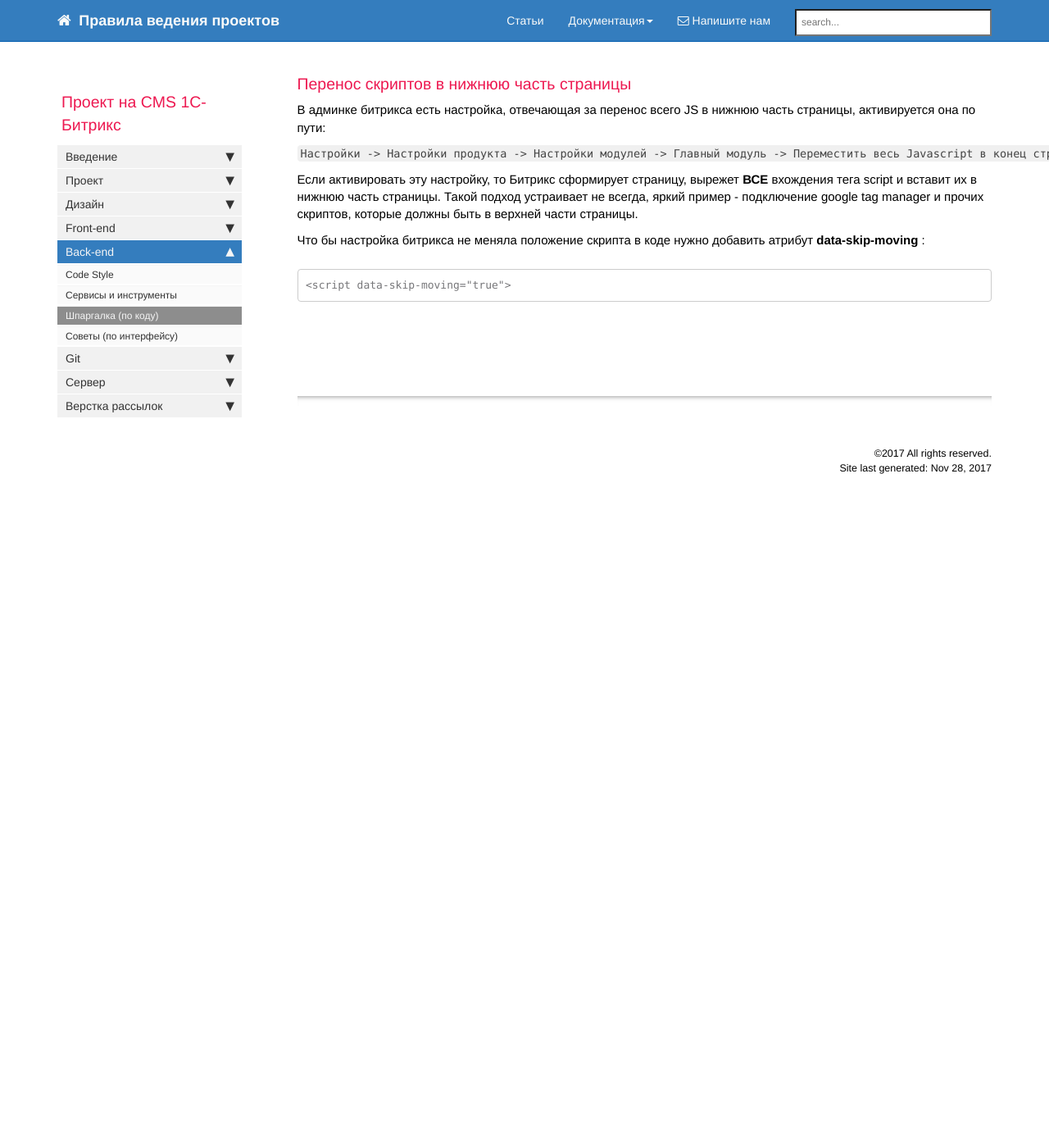
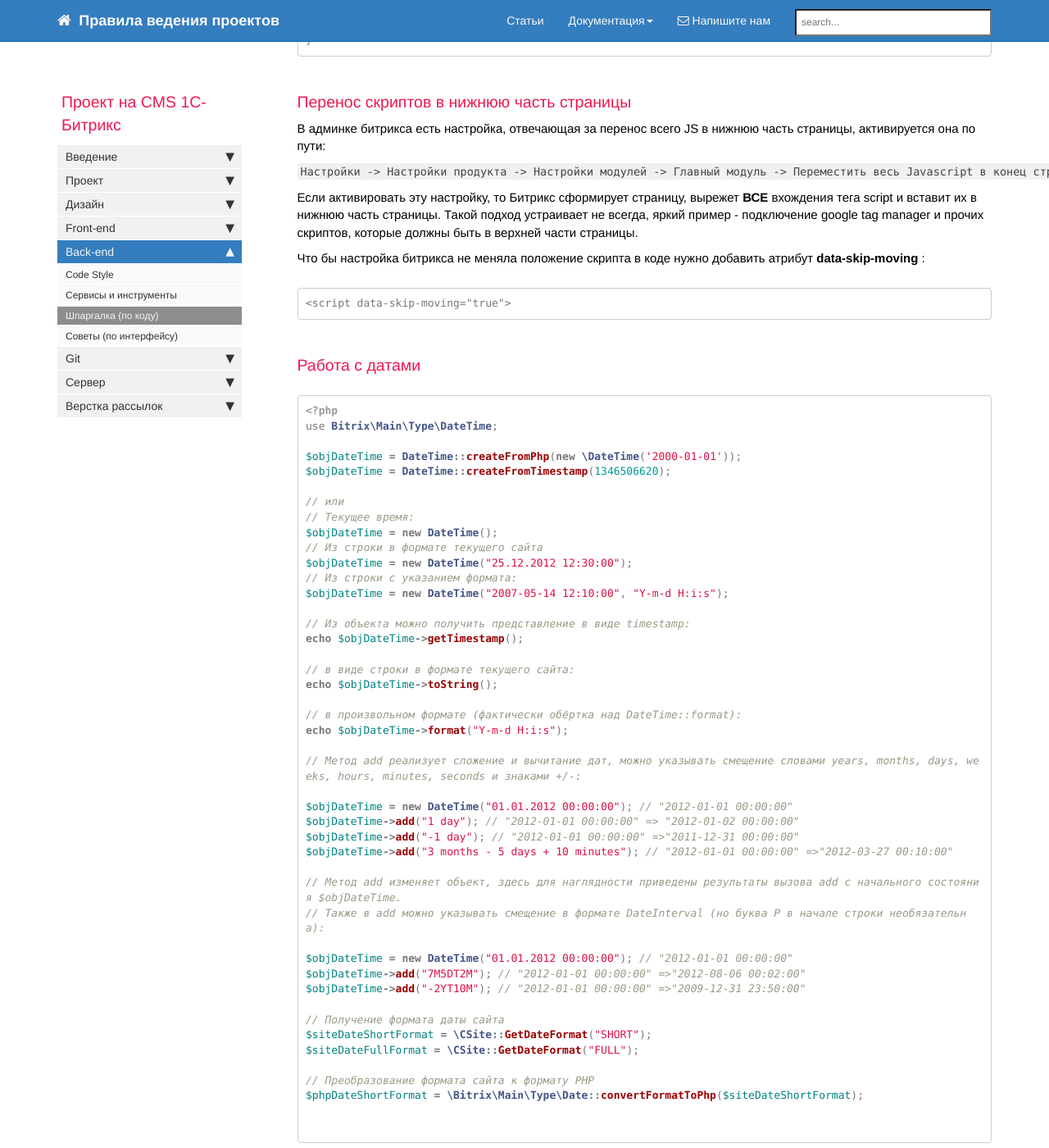
Before and after one commit to gdecider/gdecider.github.io, a Jekyll site: the page built from pages/bx/bx_back-shpora.md, in a window 1280 px wide and 1400 px high, scrolled down 9111 px. Shown: the whole window at 82% size. Built offline with Jekyll 4.4.1, drawn with Linux system fonts in a browser that asks for light colours; nearby versions of some CDN libraries; comment, search, counter and statistics services are not loaded; before the commit the page ends 9741 px from its top, so only the background shows below that.

Commit message:
Update bx_back-shpora.md

````diff
--- a/pages/bx/bx_back-shpora.md
+++ b/pages/bx/bx_back-shpora.md
@@ -434,3 +434,53 @@ if (is_object($this->__component)) {
 ```
 <script data-skip-moving="true">
 ```
+
+### Работа с датами
+
+```php
+<?php
+use Bitrix\Main\Type\DateTime;
+
+$objDateTime = DateTime::createFromPhp(new \DateTime('2000-01-01'));
+$objDateTime = DateTime::createFromTimestamp(1346506620);
+
+// или
+// Текущее время:
+$objDateTime = new DateTime();
+// Из строки в формате текущего сайта
+$objDateTime = new DateTime("25.12.2012 12:30:00");
+// Из строки с указанием формата:
+$objDateTime = new DateTime("2007-05-14 12:10:00", "Y-m-d H:i:s");
+
+// Из объекта можно получить представление в виде timestamp:
+echo $objDateTime->getTimestamp();
+
+// в виде строки в формате текущего сайта:
+echo $objDateTime->toString();
+
+// в произвольном формате (фактически обёртка над DateTime::format):
+echo $objDateTime->format("Y-m-d H:i:s");
+
+// Метод add реализует сложение и вычитание дат, можно указывать смещение словами years, months, days, weeks, hours, minutes, seconds и знаками +/-:
+
+$objDateTime = new DateTime("01.01.2012 00:00:00"); // "2012-01-01 00:00:00"
+$objDateTime->add("1 day"); // "2012-01-01 00:00:00" => "2012-01-02 00:00:00"
+$objDateTime->add("-1 day"); // "2012-01-01 00:00:00" =>"2011-12-31 00:00:00"
+$objDateTime->add("3 months - 5 days + 10 minutes"); // "2012-01-01 00:00:00" =>"2012-03-27 00:10:00"
+
+// Метод add изменяет объект, здесь для наглядности приведены результаты вызова add с начального состояния $objDateTime.
+// Также в add можно указывать смещение в формате DateInterval (но буква P в начале строки необязательна):
+
+$objDateTime = new DateTime("01.01.2012 00:00:00"); // "2012-01-01 00:00:00"
+$objDateTime->add("7M5DT2M"); // "2012-01-01 00:00:00" =>"2012-08-06 00:02:00"
+$objDateTime->add("-2YT10M"); // "2012-01-01 00:00:00" =>"2009-12-31 23:50:00"
+
+// Получение формата даты сайта
+$siteDateShortFormat = \CSite::GetDateFormat("SHORT");
+$siteDateFullFormat = \CSite::GetDateFormat("FULL");
+
+// Преобразование формата сайта к формату PHP
+$phpDateShortFormat = \Bitrix\Main\Type\Date::convertFormatToPhp($siteDateShortFormat);
+
+
+```
````
